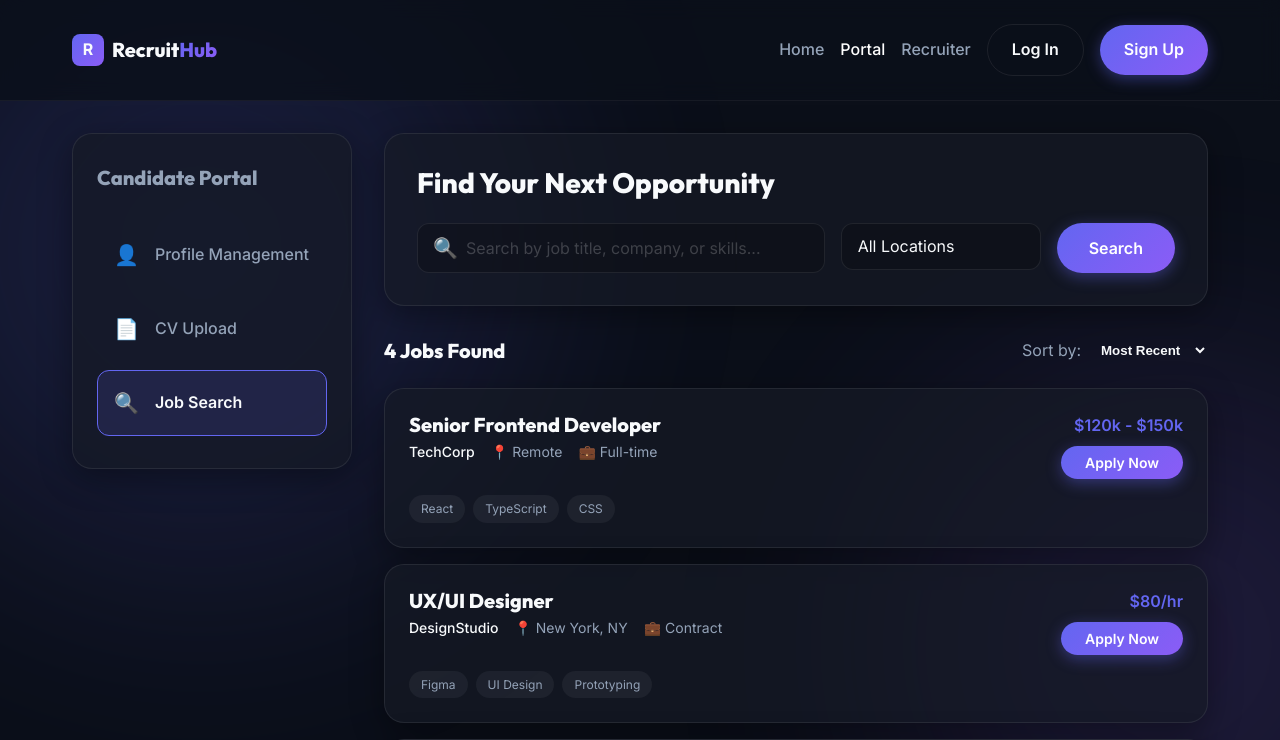
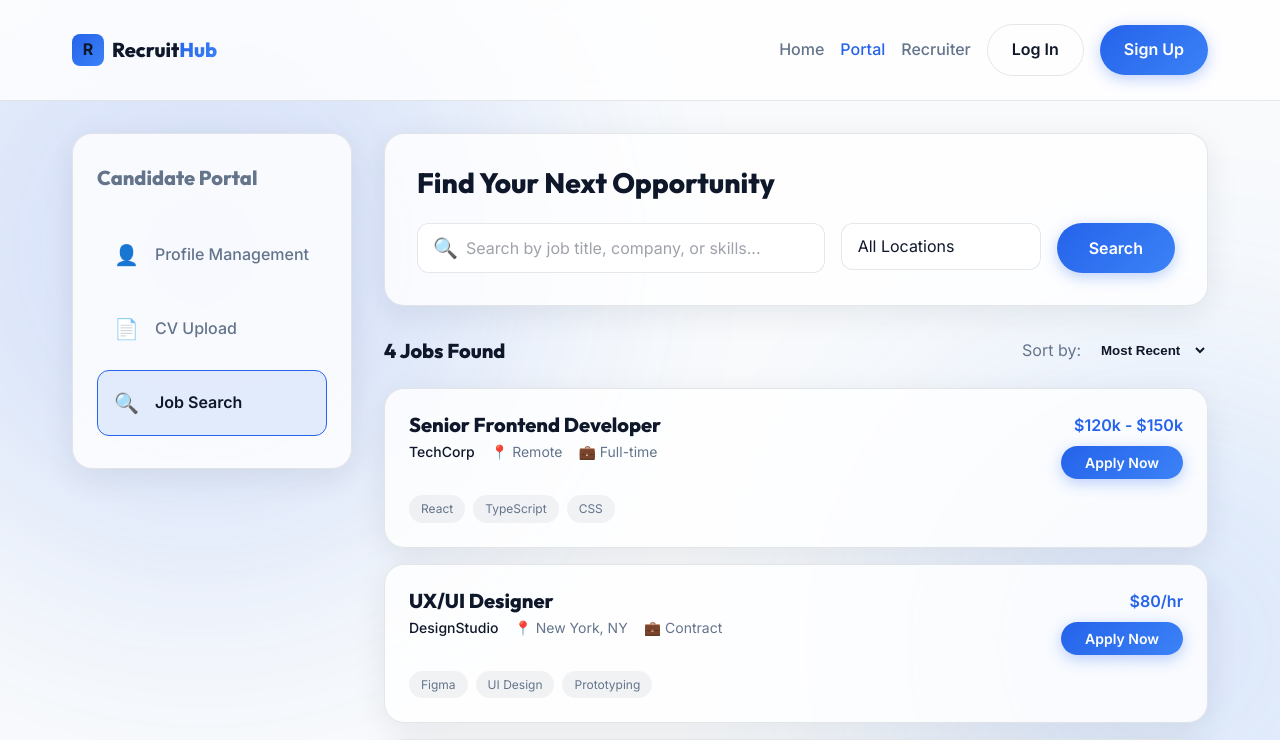
Before and after one commit to eptheekshana/RecruitmentPlatform.API, a React (Vite) app in the folder frontend/: page /candidate/jobs in a window 1280 px wide. Shown: the top 740 px of the page. Built offline with nearby package versions, Linux system fonts and the light colour scheme.

Commit message:
refactor: standardize color palette and update UI theme across components and pages

```diff
--- a/frontend/src/components/Navbar.jsx
+++ b/frontend/src/components/Navbar.jsx
@@ -5,16 +5,16 @@ const Navbar = () => {
   const location = useLocation();
 
   return (
-    <nav style={{ padding: '1.5rem 0', borderBottom: '1px solid rgba(255, 255, 255, 0.05)', background: 'rgba(11, 15, 25, 0.8)', backdropFilter: 'blur(10px)', position: 'sticky', top: 0, zIndex: 50 }}>
+    <nav style={{ padding: '1.5rem 0', borderBottom: '1px solid var(--glass-border)', background: 'rgba(255, 255, 255, 0.8)', backdropFilter: 'blur(10px)', position: 'sticky', top: 0, zIndex: 50 }}>
       <div className="container flex justify-between items-center">
         <Link to="/" style={{ display: 'flex', alignItems: 'center', gap: '0.5rem' }}>
           <div style={{ width: '32px', height: '32px', borderRadius: '8px', background: 'var(--accent-gradient)', display: 'flex', alignItems: 'center', justifyContent: 'center', fontWeight: 'bold' }}>R</div>
           <span style={{ fontFamily: 'var(--font-display)', fontWeight: 800, fontSize: '1.25rem' }}>Recruit<span className="text-gradient">Hub</span></span>
         </Link>
         <div className="flex items-center gap-4">
-          <Link to="/" style={{ color: location.pathname === '/' ? 'white' : 'var(--text-secondary)', fontWeight: 500, transition: 'var(--transition-smooth)' }}>Home</Link>
-          <Link to="/candidate/profile" style={{ color: location.pathname.startsWith('/candidate') ? 'white' : 'var(--text-secondary)', fontWeight: 500, transition: 'var(--transition-smooth)' }}>Portal</Link>
-          <Link to="/recruiter/create-job" style={{ color: location.pathname.startsWith('/recruiter') ? 'white' : 'var(--text-secondary)', fontWeight: 500, transition: 'var(--transition-smooth)' }}>Recruiter</Link>
+          <Link to="/" style={{ color: location.pathname === '/' ? 'var(--accent-primary)' : 'var(--text-secondary)', fontWeight: 500, transition: 'var(--transition-smooth)' }}>Home</Link>
+          <Link to="/candidate/profile" style={{ color: location.pathname.startsWith('/candidate') ? 'var(--accent-primary)' : 'var(--text-secondary)', fontWeight: 500, transition: 'var(--transition-smooth)' }}>Portal</Link>
+          <Link to="/recruiter/create-job" style={{ color: location.pathname.startsWith('/recruiter') ? 'var(--accent-primary)' : 'var(--text-secondary)', fontWeight: 500, transition: 'var(--transition-smooth)' }}>Recruiter</Link>
           <Link to="/login" className="btn btn-secondary">Log In</Link>
           <Link to="/register" className="btn btn-primary">Sign Up</Link>
         </div>
--- a/frontend/src/index.css
+++ b/frontend/src/index.css
@@ -1,16 +1,16 @@
 @import url('https://fonts.googleapis.com/css2?family=Inter:wght@300;400;500;600;700&family=Outfit:wght@400;600;800&display=swap');
 
 :root {
-  --bg-primary: #0b0f19;
-  --bg-secondary: #161b26;
-  --text-primary: #f8fafc;
-  --text-secondary: #94a3b8;
-  --accent-primary: #6366f1;
-  --accent-secondary: #8b5cf6;
+  --bg-primary: #f8fafc;
+  --bg-secondary: #ffffff;
+  --text-primary: #0f172a;
+  --text-secondary: #64748b;
+  --accent-primary: #2563eb;
+  --accent-secondary: #3b82f6;
   --accent-gradient: linear-gradient(135deg, var(--accent-primary) 0%, var(--accent-secondary) 100%);
-  --glass-bg: rgba(22, 27, 38, 0.7);
-  --glass-border: rgba(255, 255, 255, 0.08);
-  --glass-shadow: 0 8px 32px 0 rgba(0, 0, 0, 0.37);
+  --glass-bg: rgba(255, 255, 255, 0.8);
+  --glass-border: rgba(15, 23, 42, 0.1);
+  --glass-shadow: 0 8px 32px 0 rgba(15, 23, 42, 0.08);
   --font-sans: 'Inter', sans-serif;
   --font-display: 'Outfit', sans-serif;
   --transition-smooth: all 0.3s cubic-bezier(0.25, 0.8, 0.25, 1);
@@ -124,12 +124,12 @@ a {
 .btn-primary {
   background: var(--accent-gradient);
   color: white;
-  box-shadow: 0 4px 15px rgba(99, 102, 241, 0.4);
+  box-shadow: 0 4px 15px rgba(37, 99, 235, 0.3);
 }
 
 .btn-primary:hover {
   transform: translateY(-2px);
-  box-shadow: 0 6px 20px rgba(99, 102, 241, 0.6);
+  box-shadow: 0 6px 20px rgba(37, 99, 235, 0.4);
 }
 
 .btn-primary:active {
@@ -143,8 +143,8 @@ a {
 }
 
 .btn-secondary:hover {
-  background: rgba(255, 255, 255, 0.05);
-  border-color: rgba(255, 255, 255, 0.2);
+  background: rgba(15, 23, 42, 0.05);
+  border-color: rgba(15, 23, 42, 0.2);
 }
 
 /* Forms */
@@ -163,7 +163,7 @@ a {
 .form-input {
   width: 100%;
   padding: 0.875rem 1rem;
-  background: rgba(0, 0, 0, 0.2);
+  background: rgba(255, 255, 255, 0.9);
   border: 1px solid var(--glass-border);
   border-radius: 12px;
   color: var(--text-primary);
@@ -175,11 +175,11 @@ a {
 .form-input:focus {
   outline: none;
   border-color: var(--accent-primary);
-  box-shadow: 0 0 0 3px rgba(99, 102, 241, 0.2);
+  box-shadow: 0 0 0 3px rgba(37, 99, 235, 0.15);
 }
 
 .form-input::placeholder {
-  color: rgba(255, 255, 255, 0.2);
+  color: rgba(15, 23, 42, 0.4);
 }
 
 /* Animations */
--- a/frontend/src/pages/Register.jsx
+++ b/frontend/src/pages/Register.jsx
@@ -68,11 +68,11 @@ const Register = () => {
           <div className="form-group" style={{ marginBottom: '2rem' }}>
             <label className="form-label">I am looking to...</label>
             <div className="flex gap-4">
-              <label style={{ flex: 1, cursor: 'pointer', border: formData.role === 'candidate' ? '2px solid var(--accent-primary)' : '2px solid rgba(255,255,255,0.1)', padding: '1rem', borderRadius: '12px', textAlign: 'center', transition: 'var(--transition-smooth)', background: formData.role === 'candidate' ? 'rgba(99, 102, 241, 0.1)' : 'transparent' }}>
+              <label style={{ flex: 1, cursor: 'pointer', border: formData.role === 'candidate' ? '2px solid var(--accent-primary)' : '2px solid rgba(15,23,42,0.1)', padding: '1rem', borderRadius: '12px', textAlign: 'center', transition: 'var(--transition-smooth)', background: formData.role === 'candidate' ? 'rgba(37, 99, 235, 0.1)' : 'transparent' }}>
                 <input type="radio" name="role" value="candidate" checked={formData.role === 'candidate'} onChange={handleChange} style={{ display: 'none' }} />
                 <span style={{ fontWeight: 600, color: formData.role === 'candidate' ? 'var(--text-primary)' : 'var(--text-secondary)' }}>Find a job</span>
               </label>
-              <label style={{ flex: 1, cursor: 'pointer', border: formData.role === 'employer' ? '2px solid var(--accent-primary)' : '2px solid rgba(255,255,255,0.1)', padding: '1rem', borderRadius: '12px', textAlign: 'center', transition: 'var(--transition-smooth)', background: formData.role === 'employer' ? 'rgba(99, 102, 241, 0.1)' : 'transparent' }}>
+              <label style={{ flex: 1, cursor: 'pointer', border: formData.role === 'employer' ? '2px solid var(--accent-primary)' : '2px solid rgba(15,23,42,0.1)', padding: '1rem', borderRadius: '12px', textAlign: 'center', transition: 'var(--transition-smooth)', background: formData.role === 'employer' ? 'rgba(37, 99, 235, 0.1)' : 'transparent' }}>
                 <input type="radio" name="role" value="employer" checked={formData.role === 'employer'} onChange={handleChange} style={{ display: 'none' }} />
                 <span style={{ fontWeight: 600, color: formData.role === 'employer' ? 'var(--text-primary)' : 'var(--text-secondary)' }}>Hire talent</span>
               </label>
--- a/frontend/src/pages/candidate/CVUpload.jsx
+++ b/frontend/src/pages/candidate/CVUpload.jsx
@@ -67,7 +67,7 @@ const CVUpload = () => {
           borderRadius: '16px',
           padding: '4rem 2rem',
           textAlign: 'center',
-          background: dragActive ? 'rgba(99, 102, 241, 0.05)' : 'rgba(0, 0, 0, 0.2)',
+          background: dragActive ? 'rgba(37, 99, 235, 0.05)' : 'rgba(15, 23, 42, 0.05)',
           transition: 'var(--transition-smooth)',
           position: 'relative'
         }}
@@ -90,7 +90,7 @@ const CVUpload = () => {
       </div>
 
       {file && (
-        <div style={{ marginTop: '2rem', background: 'rgba(255, 255, 255, 0.05)', padding: '1.5rem', borderRadius: '12px', display: 'flex', alignItems: 'center', gap: '1rem' }}>
+        <div style={{ marginTop: '2rem', background: 'rgba(15, 23, 42, 0.05)', padding: '1.5rem', borderRadius: '12px', display: 'flex', alignItems: 'center', gap: '1rem' }}>
           <div style={{ fontSize: '2rem' }}>📑</div>
           <div style={{ flex: 1 }}>
             <div className="flex justify-between" style={{ marginBottom: '0.5rem' }}>
@@ -99,7 +99,7 @@ const CVUpload = () => {
             </div>
 
             {uploading ? (
-              <div style={{ width: '100%', height: '6px', background: 'rgba(255,255,255,0.1)', borderRadius: '3px', overflow: 'hidden' }}>
+              <div style={{ width: '100%', height: '6px', background: 'rgba(15,23,42,0.1)', borderRadius: '3px', overflow: 'hidden' }}>
                 <div style={{ width: `${progress}%`, height: '100%', background: 'var(--accent-gradient)', transition: 'width 0.2s ease' }}></div>
               </div>
             ) : (
--- a/frontend/src/pages/candidate/CandidateLayout.jsx
+++ b/frontend/src/pages/candidate/CandidateLayout.jsx
@@ -30,7 +30,7 @@ const CandidateLayout = () => {
                     padding: '1rem',
                     borderRadius: '12px',
                     transition: 'var(--transition-smooth)',
-                    background: isActive ? 'rgba(99, 102, 241, 0.15)' : 'transparent',
+                    background: isActive ? 'rgba(37, 99, 235, 0.1)' : 'transparent',
                     color: isActive ? 'var(--text-primary)' : 'var(--text-secondary)',
                     fontWeight: isActive ? 600 : 500,
                     border: isActive ? '1px solid var(--accent-primary)' : '1px solid transparent'
--- a/frontend/src/pages/candidate/JobSearch.jsx
+++ b/frontend/src/pages/candidate/JobSearch.jsx
@@ -60,7 +60,7 @@ const JobSearch = () => {
         {filteredJobs.length > 0 ? (
           filteredJobs.map(job => (
             <div key={job.id} className="glass-panel" style={{ padding: '1.5rem', display: 'flex', flexDirection: 'column', gap: '1rem', transition: 'var(--transition-smooth)' }}
-                 onMouseEnter={(e) => { e.currentTarget.style.transform = 'translateY(-2px)'; e.currentTarget.style.borderColor = 'rgba(99, 102, 241, 0.3)'; }}
+                 onMouseEnter={(e) => { e.currentTarget.style.transform = 'translateY(-2px)'; e.currentTarget.style.borderColor = 'rgba(37, 99, 235, 0.3)'; }}
                  onMouseLeave={(e) => { e.currentTarget.style.transform = 'translateY(0)'; e.currentTarget.style.borderColor = 'var(--glass-border)'; }}
             >
               <div className="flex justify-between" style={{ flexWrap: 'wrap', gap: '1rem' }}>
@@ -80,7 +80,7 @@ const JobSearch = () => {
 
               <div className="flex" style={{ gap: '0.5rem', flexWrap: 'wrap' }}>
                 {job.tags.map(tag => (
-                  <span key={tag} style={{ padding: '0.25rem 0.75rem', background: 'rgba(255, 255, 255, 0.05)', borderRadius: '99px', fontSize: '0.75rem', color: 'var(--text-secondary)' }}>
+                  <span key={tag} style={{ padding: '0.25rem 0.75rem', background: 'rgba(15, 23, 42, 0.05)', borderRadius: '99px', fontSize: '0.75rem', color: 'var(--text-secondary)' }}>
                     {tag}
                   </span>
                 ))}
--- a/frontend/src/pages/recruiter/RecruiterLayout.jsx
+++ b/frontend/src/pages/recruiter/RecruiterLayout.jsx
@@ -29,7 +29,7 @@ const RecruiterLayout = () => {
                     padding: '1rem',
                     borderRadius: '12px',
                     transition: 'var(--transition-smooth)',
-                    background: isActive ? 'rgba(99, 102, 241, 0.15)' : 'transparent',
+                    background: isActive ? 'rgba(37, 99, 235, 0.1)' : 'transparent',
                     color: isActive ? 'var(--text-primary)' : 'var(--text-secondary)',
                     fontWeight: isActive ? 600 : 500,
                     border: isActive ? '1px solid var(--accent-primary)' : '1px solid transparent'
```
Also changed, not shown: frontend/src/pages/recruiter/ViewApplicants.jsx (+5 -5 lines).
